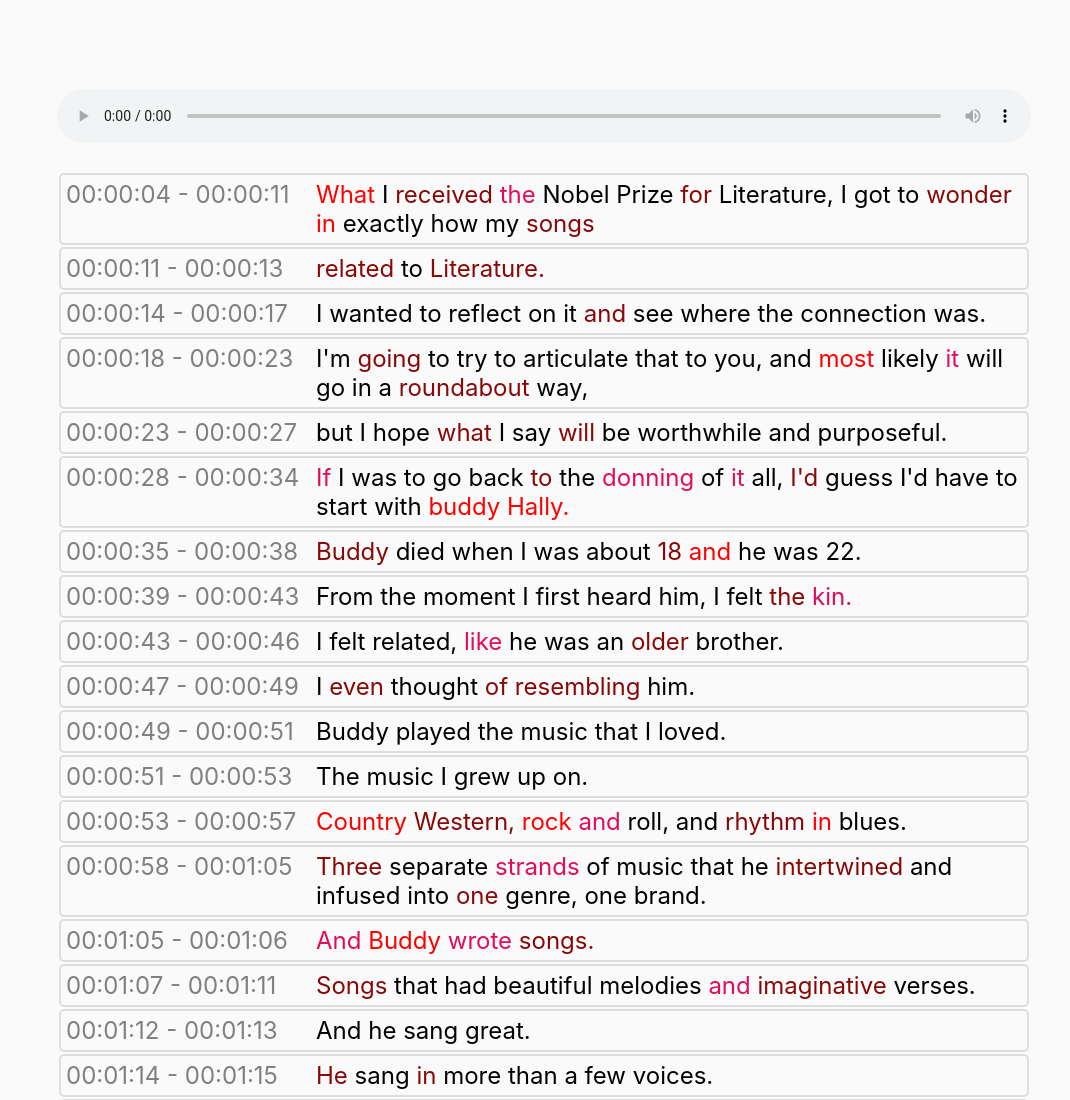
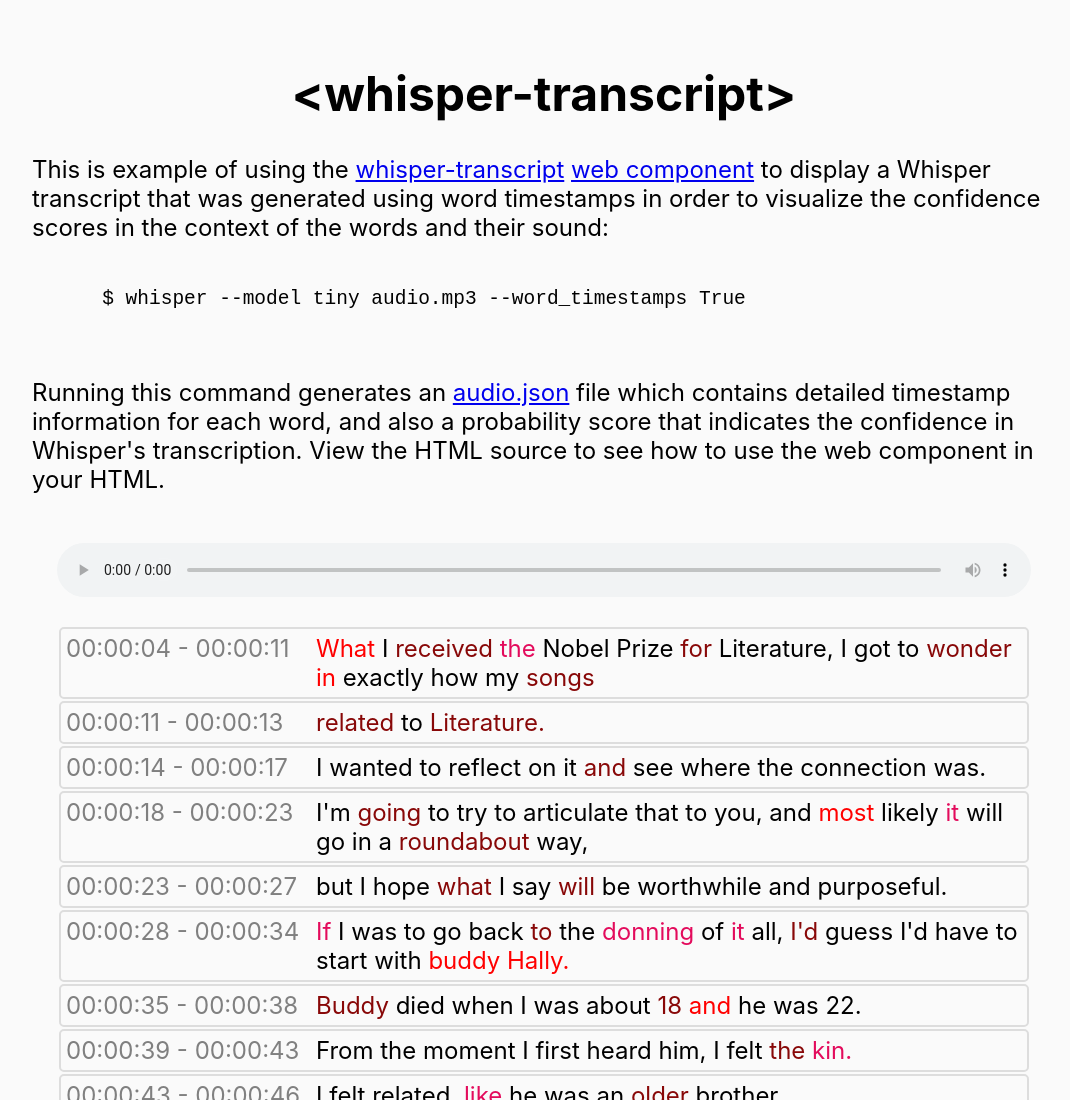
Before and after one commit to markpbaggett/whisper-transcript-sticky, a website: page docs/index.html in a window 1280 px wide. Shown: the top 1100 px of the page, without its empty margins (96-1166 px from the left). Drawn offline with Linux system fonts and the light colour scheme.

Commit message:
Added some additional docs

```diff
--- a/docs/index.html
+++ b/docs/index.html
@@ -11,11 +11,39 @@
         font-family: -apple-system,BlinkMacSystemFont,Segoe UI,Roboto,Inter,Helvetica,Arial,sans-serif;
         margin: 5% 10% 5% 10%;
       }
+
+      h1 {
+        text-align: center;
+      }
     </style>
   </head>
+
   <body>
-    <div id="demo"></div>
     <script type="module" src="index.js"></script>
+    <h1>&lt;whisper-transcript&gt;</h1>
+
+    <p>
+    This is example of using the <a
+      href="https://github.com/edsu/whisper-transcript">whisper-transcript</a>
+    <a href="https://en.wikipedia.org/wiki/Web_Components">web component</a> to display a Whisper transcript that was generated using word
+    timestamps in order to visualize the confidence scores in the context of the
+    words and their sound:
+    </p>
+
+    <pre>
+      <code>
+      $ whisper --model tiny audio.mp3 --word_timestamps True
+      </code>
+    </pre>
+
+    <p>
+    Running this command generates an <a href="audio.json">audio.json</a> file which contains
+    detailed timestamp information for each word, and also a probability score
+    that indicates the confidence in Whisper's transcription.
+
+    View the HTML source to see how to use the web component in your HTML.
+    </p>
+
     <whisper-transcript audio="audio.mp3" url="audio.json"></whisper-transcript>
   </body>
 </html>
```
